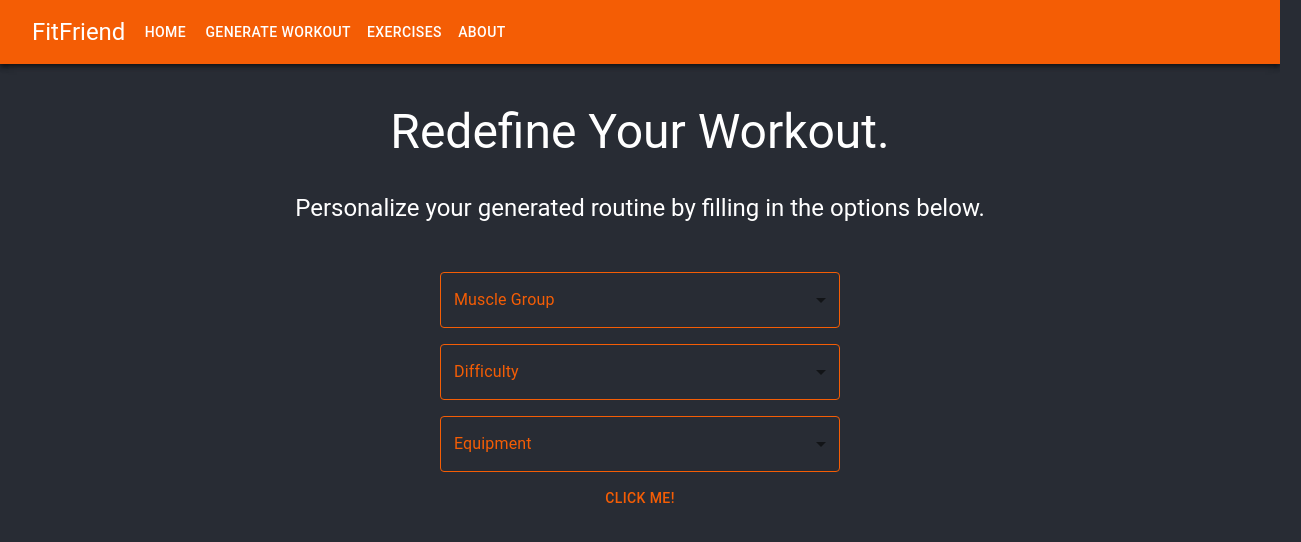
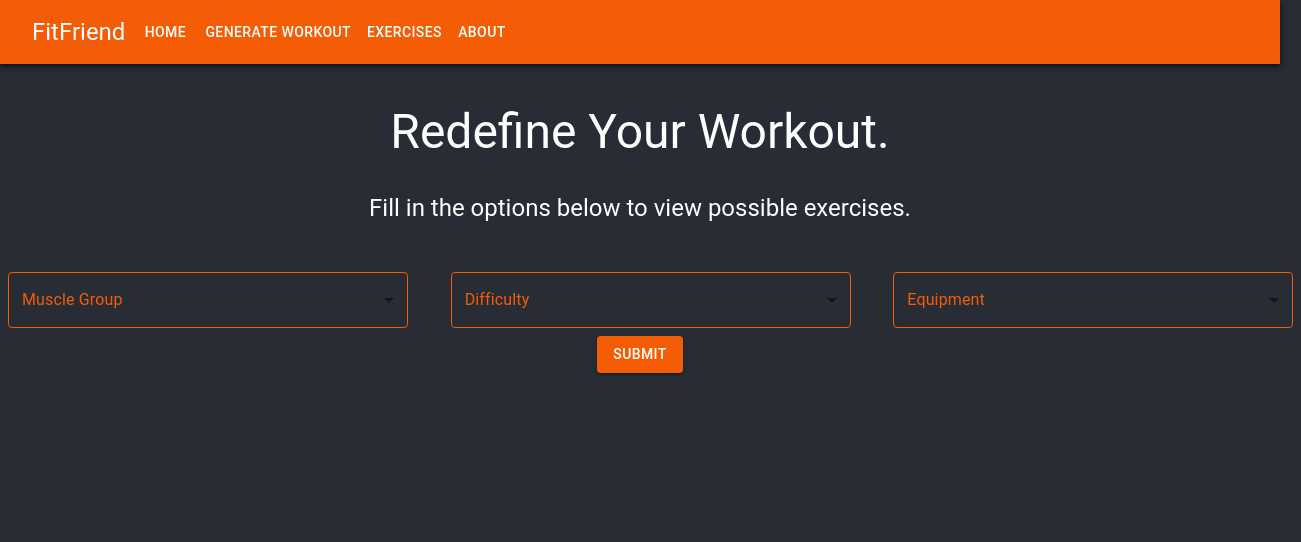
Before and after one commit to qhetrick/CSE_5914_Fitness_App, a React (Create React App) app in the folder frontend/: page /search in a window 1280 px wide. Shown: the top 542 px of the page, 1301 px wide, since content can reach past the window. Built offline with nearby package versions, Linux system fonts and the light colour scheme.

Commit message:
Edited UI

```diff
--- a/frontend/src/pages/Search.js
+++ b/frontend/src/pages/Search.js
@@ -1,5 +1,5 @@
 import '../css/Search.css';
-import { Box, Typography } from '@mui/material';
+import { Box, Grid, MenuItem, Typography } from '@mui/material';
 import Navbar from '../components/Navbar';
 import MuscleGroupSelect from '../components/selects/MuscleGroupSelect';
 import LevelSelect from '../components/selects/LevelSelect';
@@ -51,6 +51,7 @@ function Search() {
 
       // Wait for the promise to resolve and get the JSON data
       const data = await response.json();
+      console.log(data);
     } catch (error) {
       // Catch any errors that occur during the fetch operation
       console.error('There has been a problem with your fetch operation:', error);
@@ -65,16 +66,24 @@ function Search() {
 
         <Box sx={{ my: 5, flexGrow: 1 }}>
           <Typography variant='h3' style={{color: 'white'}}>Redefine Your Workout.</Typography>
-          <Typography sx={{mt: 4}}variant='h5' style={{color: 'white'}}>Personalize your generated routine by filling in the options below.</Typography>
+          <Typography sx={{mt: 4}}variant='h5' style={{color: 'white'}}>Fill in the options below to view possible exercises.</Typography>
         </Box>
 
         <Box>
-          <MuscleGroupSelect setSelectedMuscles={setSelectedMuscles}/>
-          <LevelSelect setSelectedLevels={setSelectedLevels}/>
-          <EquipmentSelect setSelectedEquipment={setSelectedEquipment}/>
-          <Button onClick={getExercises}>
-          Click Me!
-        </Button>
+          <Grid container spacing={6}>
+            <Grid item xs={12} sm={6} md={4} lf={3}>
+              <MuscleGroupSelect setSelectedMuscles={setSelectedMuscles}/>
+            </Grid>
+            <Grid item xs={12} sm={6} md={4} lf={3}>
+              <LevelSelect setSelectedLevels={setSelectedLevels}/>
+            </Grid>
+            <Grid item xs={12} sm={6} md={4} lf={3}>
+            <EquipmentSelect setSelectedEquipment={setSelectedEquipment}/>
+            </Grid>
+          </Grid>
+          <Button variant='contained' onClick={getExercises}>
+            Submit
+          </Button>
         </Box>
     </div>
   );
```
